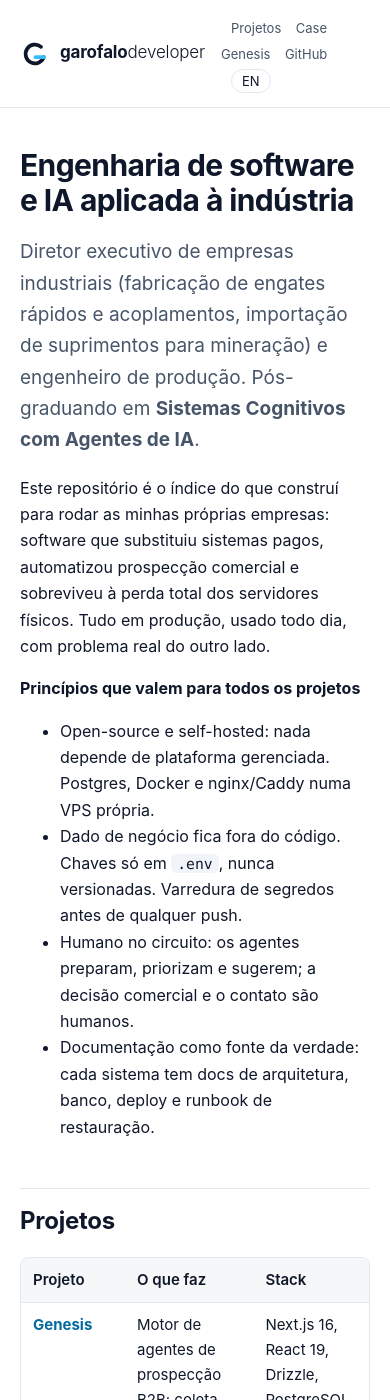
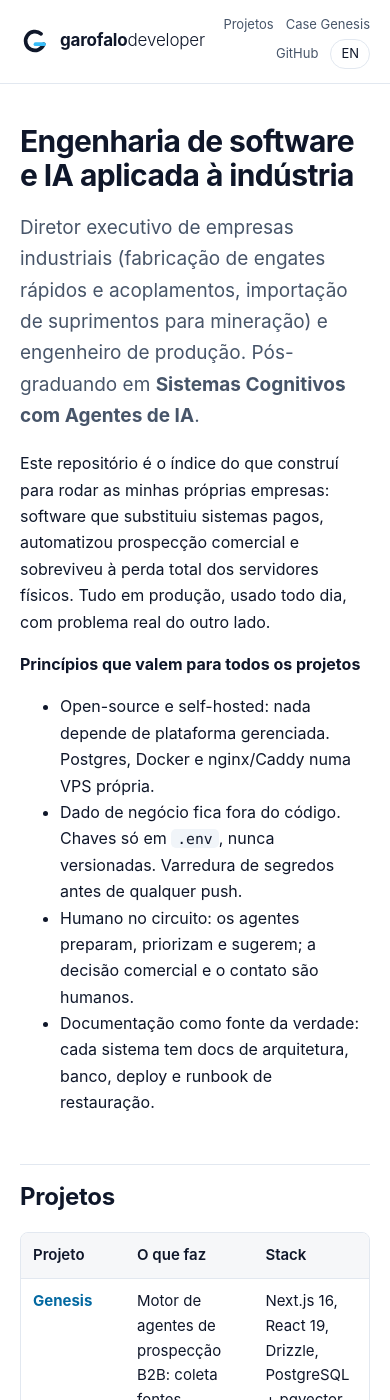
Before and after one commit to thiagogardev/thiagogardev.github.io, a Jekyll site: the page built from README.md, in a window 390 px wide and 1400 px high. Built offline with Jekyll 4.4.1, drawn with Linux system fonts in a browser that asks for light colours; our own code applies the rules of GitHub Pages for plain Markdown files.

Commit message:
Menu do cabeçalho quebra por item inteiro no celular
Co-Authored-By: Claude Fable 5.1 <noreply@anthropic.com>

```diff
--- a/_layouts/default.html
+++ b/_layouts/default.html
@@ -61,7 +61,8 @@
     .brand .word { font-weight: 300; letter-spacing: -0.01em; font-size: 17px; line-height: 1; }
     .brand .word b { font-weight: 700; }
     .brand span small { display: block; font-weight: 400; color: var(--fg-soft); font-size: 12px; line-height: 1; margin-top: 3px; }
-    nav a { color: var(--fg-soft); margin-left: 18px; font-size: 15px; }
+    nav { display: flex; flex-wrap: wrap; justify-content: flex-end; align-items: center; gap: 6px 18px; }
+    nav a { color: var(--fg-soft); font-size: 15px; white-space: nowrap; }
     nav a:hover { color: var(--fg); text-decoration: none; }
     nav a.lang { border: 1px solid var(--line); border-radius: 999px; padding: 3px 10px; font-size: 13px; color: var(--fg); }
     nav a.lang:hover { background: var(--bg-soft); }
@@ -99,7 +100,8 @@
 
     @media (max-width: 600px) {
       body { font-size: 16px; }
-      nav a { margin-left: 10px; font-size: 13px; }
+      nav { gap: 4px 12px; }
+      nav a { font-size: 13px; }
       .brand { font-size: 15px; }
       .brand span small { display: none; }
     }
```
